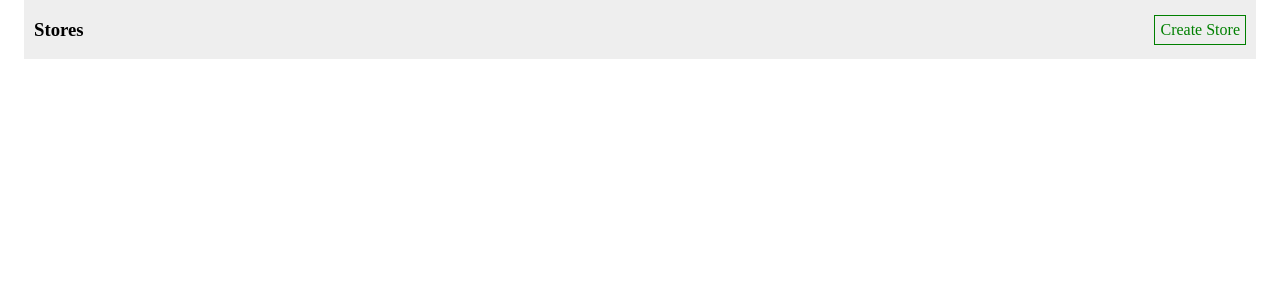
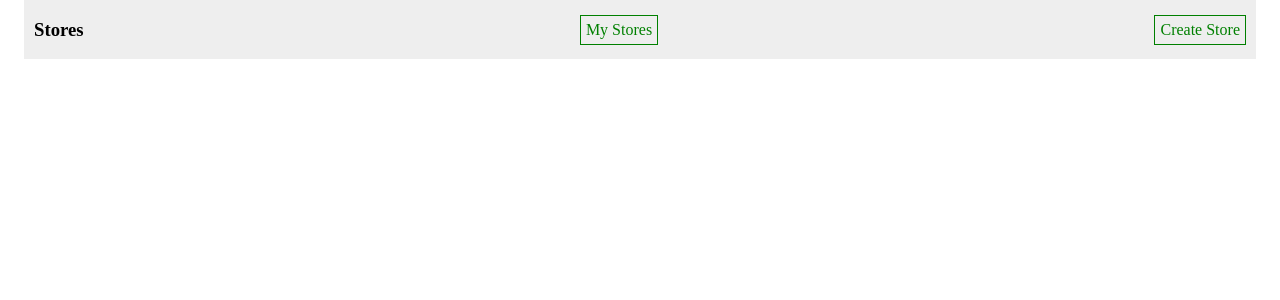
Before and after one commit to StanislavKharkiv/online-shop, a Django app: page /stores/ in a window 1280 px wide. Shown: the part 75-375 px from the top of the page. Run offline with Django 4.2, Linux system fonts and the light colour scheme; the visitor is signed in with stand-in values (Sample User, id 1); data that the repository does not hold is empty.

Commit message:
feat: show only current user shops

```diff
--- a/shop/store/templates/store/index.html
+++ b/shop/store/templates/store/index.html
@@ -17,6 +17,7 @@
     {% block content %}
     <div class="store_header">
         <h3>{{title}}</h3>
+        <a href="{% url 'user_stores' user.username %}">My Stores</a>
         <a href="{% url 'create_store' %}">Create Store</a>
     </div>
     {% for store in stores %}
--- a/shop/store/urls.py
+++ b/shop/store/urls.py
@@ -6,4 +6,5 @@ urlpatterns = [
     path("", views.StoreView.as_view(), name="stores"),
     path("create/", views.CreateStoreView.as_view(), name="create_store"),
     path("<int:store_id>/", views.StoreDetailView.as_view(), name="store_detail"),
+    path("<str:username>/", views.UserStoresView.as_view(), name="user_stores"),
 ]
--- a/shop/store/views.py
+++ b/shop/store/views.py
@@ -28,6 +28,14 @@ class StoreView(LoginRequiredMixin, TemplateView):
         context["title"] = "Stores"
         return context
 
+class UserStoresView(LoginRequiredMixin, TemplateView):
+    template_name = "store/index.html"
+
+    def get_context_data(self, **kwargs):
+        context = super().get_context_data(**kwargs)
+        context["stores"] = Store.objects.filter(owner=self.request.user)
+        context["title"] = "My stores"
+        return context
 
 class StoreDetailView(LoginRequiredMixin, TemplateView):
     template_name = "store/store_detail.html"
```
